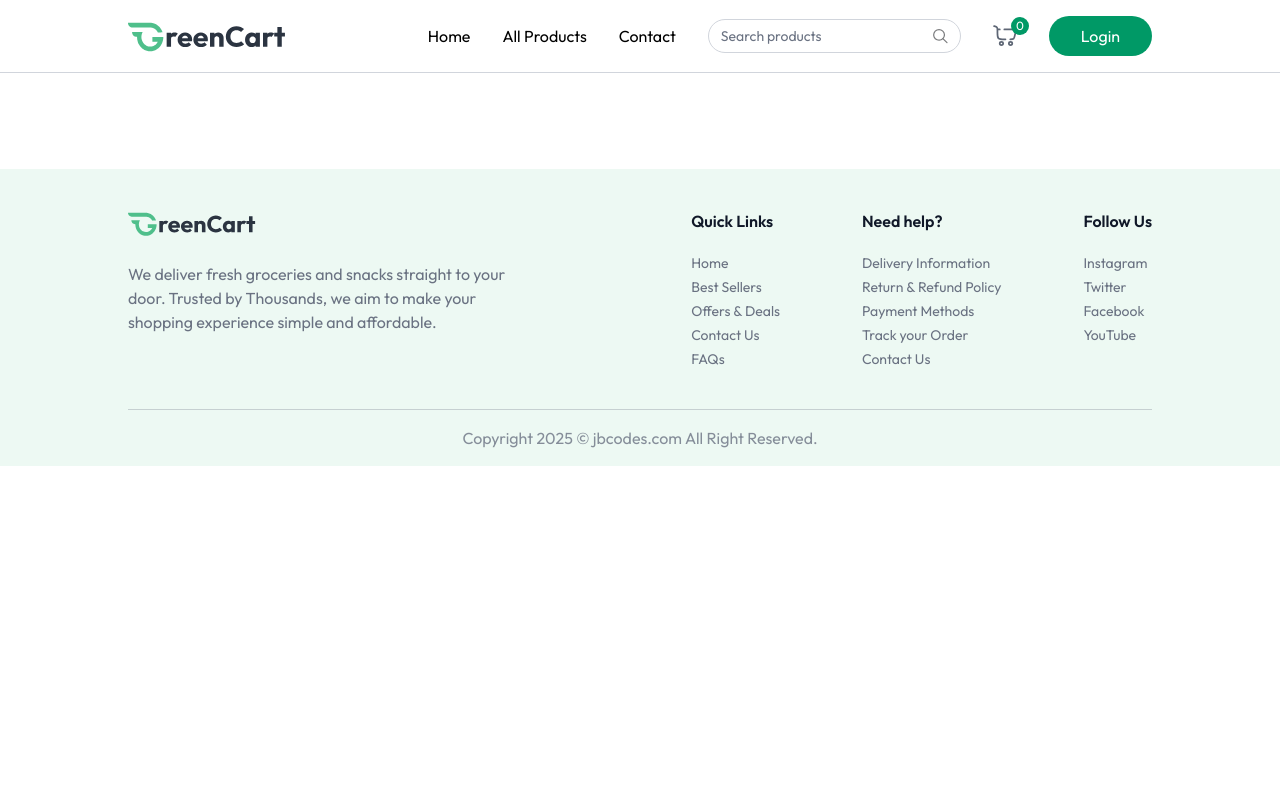
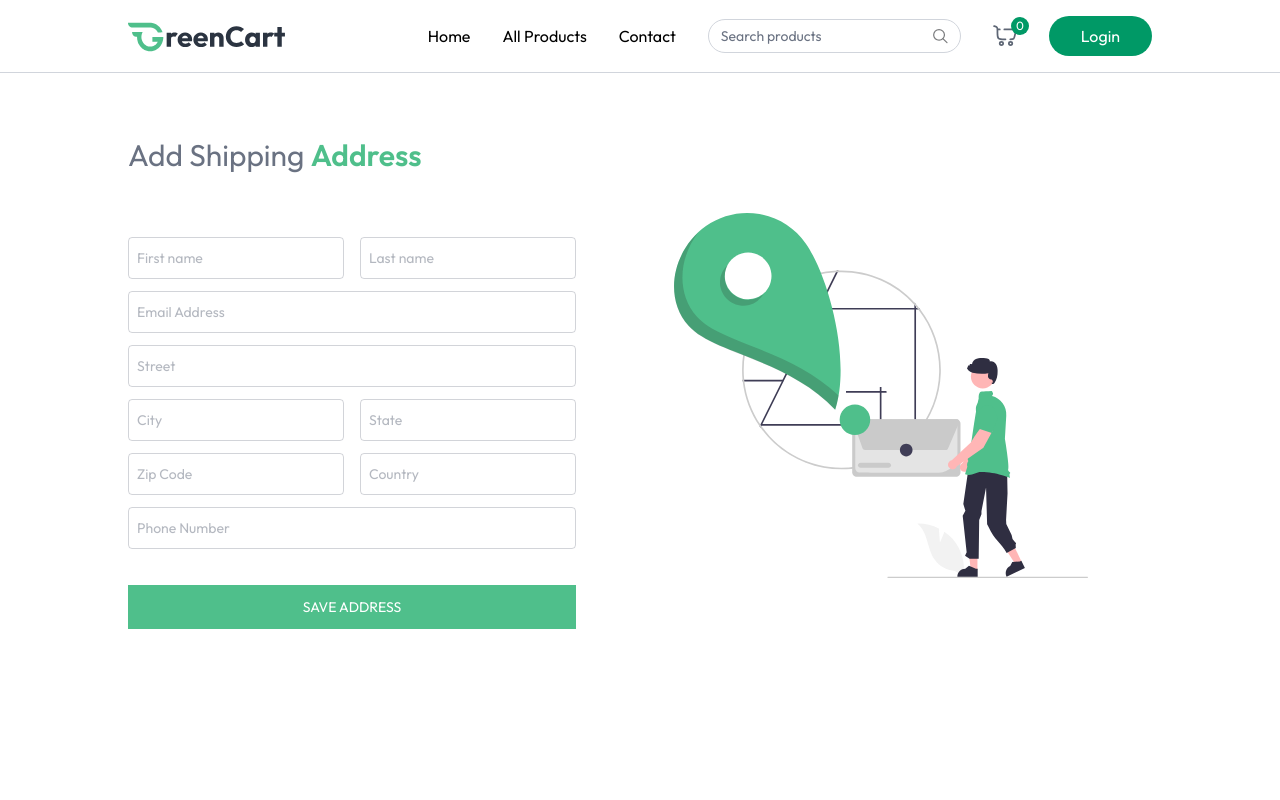
Before and after one commit to JUDHI3134/grocery, a React (Vite) app in the folder client/: page /add-address in a window 1280 px wide. Shown: the top 800 px of the page. Built offline with nearby package versions, Linux system fonts and the light colour scheme.

Commit message:
create myorder page and fix some bugs

```diff
--- a/client/src/App.jsx
+++ b/client/src/App.jsx
@@ -10,6 +10,8 @@
 import ProductCategory from './pages/ProductCategory'
 import ProductDetails from './pages/ProductDetails'
 import Cart from './pages/Cart'
+import AddAddress from './pages/AddAddress'
+import MyOrders from './pages/MyOrders'
 
 
 const App = () => {
@@ -33,6 +35,8 @@
             <Route path="/products/:category" element={<ProductCategory />} />
             <Route path="/products/:category/:id" element={<ProductDetails />} />
             <Route path="/cart" element={<Cart />} />
+            <Route path="/add-address" element={<AddAddress />} />
+            <Route path="/my-orders" element={<MyOrders />} />
         </Routes>
       </div>
      {!isSellerPath && <Footer />}
--- a/client/src/components/ProductCard.jsx
+++ b/client/src/components/ProductCard.jsx
@@ -26,7 +26,7 @@
                 </div>
                 <div className="flex items-end justify-between mt-3">
                     <p className="md:text-xl text-base font-medium text-primary">
-                      {currency}${product.offerPrice}{ " "} <span className="text-gray-500/60 md:text-sm text-xs line-through"> { currency}${product.price}</span>
+                      {currency}{product.offerPrice}{ " "} <span className="text-gray-500/60 md:text-sm text-xs line-through"> { currency}{product.price}</span>
                     </p>
                     <div onClick={(e)=>{e.stopPropagation();}} className="text-primary">
                         {!cartItems[product._id] ? (
--- a/client/src/context/AppContext.jsx
+++ b/client/src/context/AppContext.jsx
@@ -8,7 +8,7 @@
 
 export const AppContextProvider = ({ children }) => {
 
-    const currency = import.meta.VITE_CURRENCY
+    const currency = import.meta.env.VITE_CURRENCY
 
     const navigate = useNavigate()
     const [user, setUser] = useState(null)
--- /dev/null
+++ b/client/src/pages/AddAddress.jsx
@@ -0,0 +1,84 @@
+import React, { useState } from 'react'
+import { assets } from '../assets/assets'
+
+
+//input field component
+const InputField = ({type, placeholder, name, handleChange, address}) => (
+    <input className='w-full px-2 py-2.5 border border-gray-500/30 rounded outline-none text-gray-500 focus:border-primary transition'
+        type={type}
+        placeholder={placeholder}
+        onChange={handleChange}
+        name={name}
+        value={address[name]}
+        required
+
+    />
+)
+
+
+const onSubmitHandler = async (e) => {
+
+    e.preventDefault()
+}
+
+const AddAddress = () => {
+
+    const [address, setAddress] = useState({
+        firstname: '',
+        lastname: '',
+        email: '',
+        street: '',
+        city: '',
+        state: '',
+        zipcode: '',
+        country: '',
+        phone: '',
+    })
+
+    const handleChange = (e) => {
+        const { name, value } = e.target;
+
+        setAddress((prevAddress) => ({
+            ...prevAddress,
+            [name]: value
+        }))
+    }
+
+  return (
+    <div className='mt-16 pb-16'>
+          <p className='text-2xl md:text-3xl text-gray-500'>Add Shipping <span className='font-semibold text-primary'>Address</span></p>
+
+          <div className='flex flex-col-reverse md:flex-row justify-between mt-10'>
+              <div className='flex-1 max-w-md'>
+                  <form onSubmit={onSubmitHandler} className='space-y-3 mt-6 text-sm'>
+
+                    <div className='grid grid-cols-2 gap-4'>
+                      <InputField handleChange={handleChange} name='firstname' address={address} type='text' placeholder='First name' />
+                      <InputField handleChange={handleChange} name='lastname' address={address} type='text' placeholder='Last name' />
+                      </div>
+
+                      <InputField handleChange={handleChange} name='email' address={address} type='email' placeholder='Email Address' />
+                      <InputField handleChange={handleChange} name='street' address={address} type='text' placeholder='Street' />
+
+                      <div className='grid grid-cols-2 gap-4'>
+                      <InputField handleChange={handleChange} name='city' address={address} type='text' placeholder='City' />
+                      <InputField handleChange={handleChange} name='state' address={address} type='text' placeholder='State' />
+                      </div>
+                      <div className='grid grid-cols-2 gap-4'>
+                      <InputField handleChange={handleChange} name='zipcode' address={address} type='number' placeholder='Zip Code' />
+                      <InputField handleChange={handleChange} name='country' address={address} type='text' placeholder='Country' />
+                      </div>
+                      <InputField handleChange={handleChange} name='phone' address={address} type='phone' placeholder='Phone Number' />
+
+                      <button className='w-full mt-6 bg-primary text-white py-3 hover:bg-primary-dull transition uppercase cursor-pointer'>Save Address</button>
+
+
+                  </form>
+              </div>
+              <img src={assets.add_address_iamge} alt="add address" className='md:mr-16 mb-16 mt-0' />
+          </div>
+    </div>
+  )
+}
+
+export default AddAddress
--- /dev/null
+++ b/client/src/pages/MyOrders.jsx
@@ -0,0 +1,63 @@
+import React, { useEffect, useState } from 'react'
+import { useAppContext } from '../context/AppContext'
+import { dummyOrders } from '../assets/assets'
+
+const MyOrders = () => {
+
+    const [myOrders, setMyOrders] = useState([])
+    const { currency } = useAppContext()
+
+    const fetchMyOrders = async () => {
+        setMyOrders(dummyOrders)
+    }
+
+    useEffect(() => {
+        fetchMyOrders()
+    },[])
+
+  return (
+    <div className='mt-16 pb-16'>
+        <div className='flex flex-col items-end w-max mb-8'>
+            <p className='text-2xl font-medium uppercase'>My Orders</p>
+            <div className='w-16 h-0.5 bg-primary rounded-full'></div>
+          </div>
+
+          {
+              myOrders.map((order, index) => (
+                  <div key={index} className='border border-gray-300 rounded-lg mb-10 p-4 py-5 max-w-4xl'>
+                      <p className='flex justify-between md:items-center text-gray-400 md:font-medium max-md:flex-col'>
+                          <span>OrderId: {order._id }</span>
+                          <span>Payment: {order.paynentType }</span>
+                          <span>Total Amount: { currency}{order.amount }</span>
+                      </p>
+                      {
+                          order.items.map((item, index) => (
+                              <div key={index} className={`relative bg-white text-gray-500/70 ${order.items.length !== index+1 && "border-b"} border-gray-300 flex flex-col md:flex-row md:items-center justify-between p-4 py-5 md:gap-16 w-full max-w-4xl`}>
+                                  <div className='flex items-center mb-4 md:mb-0'>
+                                      <div className='bg-primary/10 p-4 rounded-lg'>
+                                          <img src={item.product.image[0]} className='w-16 h-16' alt="" />
+                                      </div>
+                                      <div className='ml-4'>
+                                          <h2 className='text-xl font-medium text-gray-800'>{item.product.name}</h2>
+                                          <p>Category: { item.product.category}</p>
+                                      </div>
+                                  </div>
+                                  <div className='flex flex-col justify-center md:ml-8 mb-4 md:mb-0'>
+                                      <p>Quantity: {item.quantity || "1" }</p>
+                                      <p>Status: {order.status }</p>
+                                      <p>Date: {new Date(order.createdAt).toLocaleDateString() }</p>
+                                  </div>
+                                  <p className='text-primary text-lg font-medium'>
+                                      Amount : {currency}{item.product.offerPrice * item.quantity}
+                                  </p>
+                              </div>
+                          ))
+                      }
+                  </div>
+              ))
+          }
+    </div>
+  )
+}
+
+export default MyOrders
```
